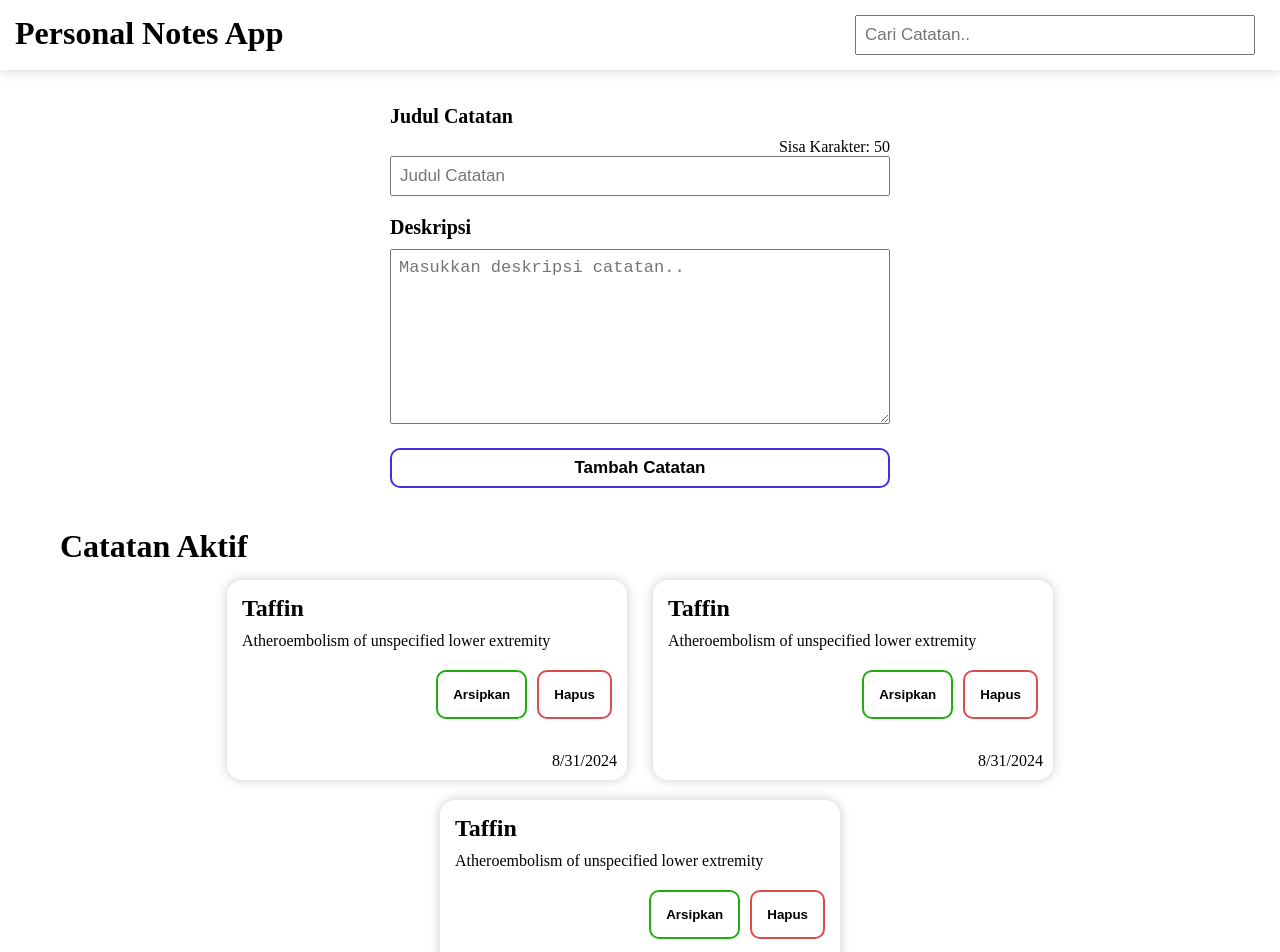
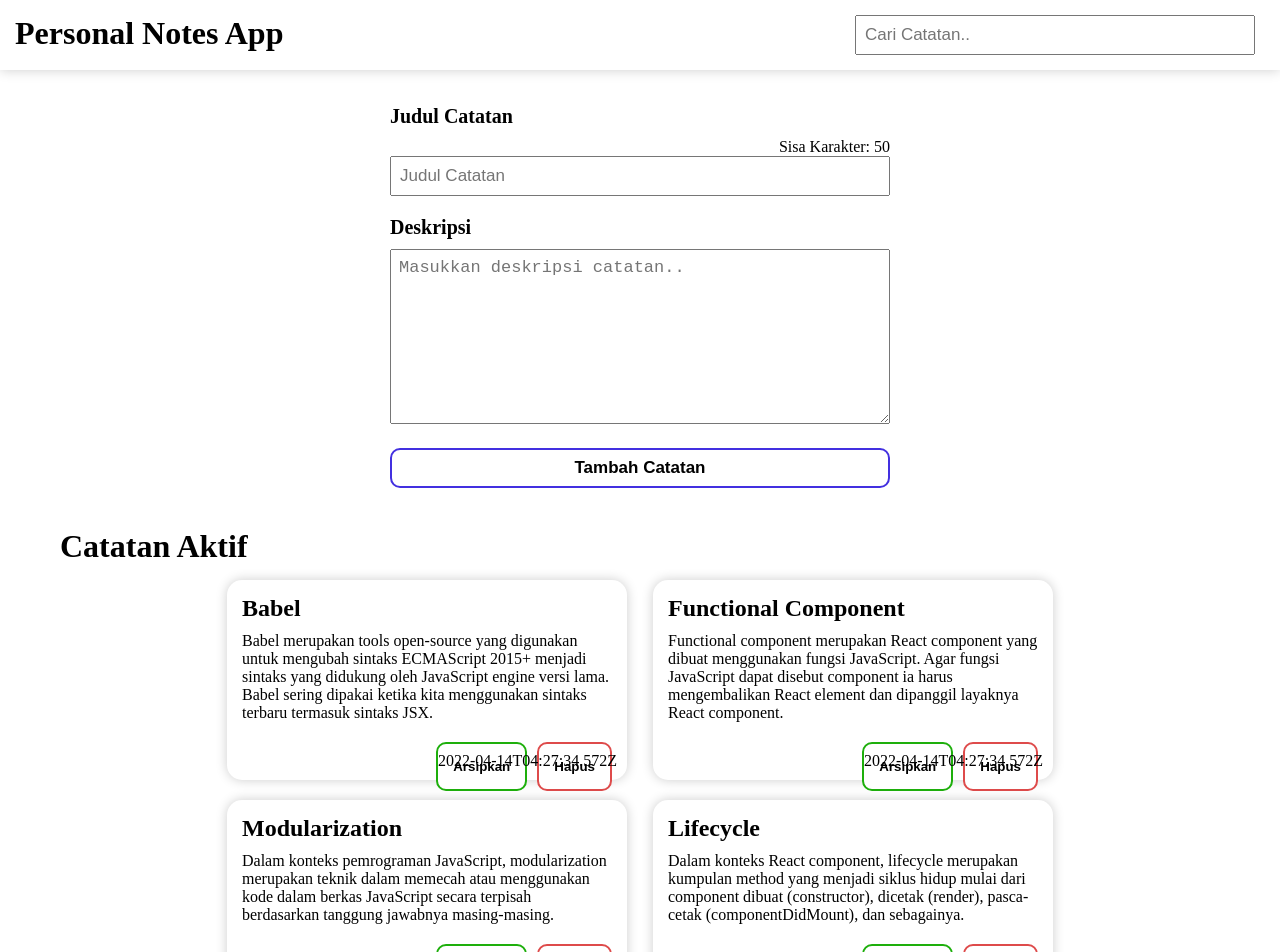
Before and after one commit to Refanz/personal-notes-app, a React (Vite) app: page / in a window 1280 px wide. Shown: the top 952 px of the page. Built offline with nearby package versions, Linux system fonts and the light colour scheme.

Commit message:
update initial data

```diff
--- a/src/utlis/notes.js
+++ b/src/utlis/notes.js
@@ -1,41 +1,46 @@
-function getNotes() {
-    return [{
-        "id": "z3c41afb-4e89-4074-924a-6e801e807185",
-        "title": "Big Top Pee-Wee",
-        "body": "Eclampsia complicating pregnancy, unspecified trimester",
-        "archived": true,
-        "createdAt": "4/3/2024"
-    }, {
-        "id": "c3c41afb-4e89-4074-924a-6e801e807185",
-        "title": "Big Top Pee-Wee",
-        "body": "Eclampsia complicating pregnancy, unspecified trimester",
-        "archived": true,
-        "createdAt": "4/3/2024"
-    }, {
-        "id": "fc52e54c-4cb8-4875-b4d4-aca0ba3feae3",
-        "title": "Omen, The",
-        "body": "Chondrolysis, hip",
-        "archived": true,
-        "createdAt": "2/25/2024"
-    }, {
-        "id": "74eca625-de3b-4e91-aa08-e1c60cdc8a3a",
-        "title": "Taffin",
-        "body": "Atheroembolism of unspecified lower extremity",
-        "archived": false,
-        "createdAt": "8/31/2024"
-    }, {
-        "id": "74eca625-de3b-4e91-aa08-e1c60cec8a3a",
-        "title": "Taffin",
-        "body": "Atheroembolism of unspecified lower extremity",
-        "archived": false,
-        "createdAt": "8/31/2024"
-    }, {
-        "id": "74eaa625-de3b-4e91-aa08-e1c60cec8a3a",
-        "title": "Taffin",
-        "body": "Atheroembolism of unspecified lower extremity",
-        "archived": false,
-        "createdAt": "8/31/2024"
-    }];
-}
+const getNotes = () => ([
+    {
+        id: 1,
+        title: "Babel",
+        body: "Babel merupakan tools open-source yang digunakan untuk mengubah sintaks ECMAScript 2015+ menjadi sintaks yang didukung oleh JavaScript engine versi lama. Babel sering dipakai ketika kita menggunakan sintaks terbaru termasuk sintaks JSX.",
+        createdAt: '2022-04-14T04:27:34.572Z',
+        archived: false,
+    },
+    {
+        id: 2,
+        title: "Functional Component",
+        body: "Functional component merupakan React component yang dibuat menggunakan fungsi JavaScript. Agar fungsi JavaScript dapat disebut component ia harus mengembalikan React element dan dipanggil layaknya React component.",
+        createdAt: '2022-04-14T04:27:34.572Z',
+        archived: false,
+    },
+    {
+        id: 3,
+        title: "Modularization",
+        body: "Dalam konteks pemrograman JavaScript, modularization merupakan teknik dalam memecah atau menggunakan kode dalam berkas JavaScript secara terpisah berdasarkan tanggung jawabnya masing-masing.",
+        createdAt: '2022-04-14T04:27:34.572Z',
+        archived: false,
+    },
+    {
+        id: 4,
+        title: "Lifecycle",
+        body: "Dalam konteks React component, lifecycle merupakan kumpulan method yang menjadi siklus hidup mulai dari component dibuat (constructor), dicetak (render), pasca-cetak (componentDidMount), dan sebagainya. ",
+        createdAt: '2022-04-14T04:27:34.572Z',
+        archived: false,
+    },
+    {
+        id: 5,
+        title: "ESM",
+        body: "ESM (ECMAScript Module) merupakan format modularisasi standar JavaScript.",
+        createdAt: '2022-04-14T04:27:34.572Z',
+        archived: false,
+    },
+    {
+        id: 6,
+        title: "Module Bundler",
+        body: "Dalam konteks pemrograman JavaScript, module bundler merupakan tools yang digunakan untuk menggabungkan seluruh modul JavaScript yang digunakan oleh aplikasi menjadi satu berkas.",
+        createdAt: '2022-04-14T04:27:34.572Z',
+        archived: false,
+    },
+]);
 
 export default getNotes;
```
